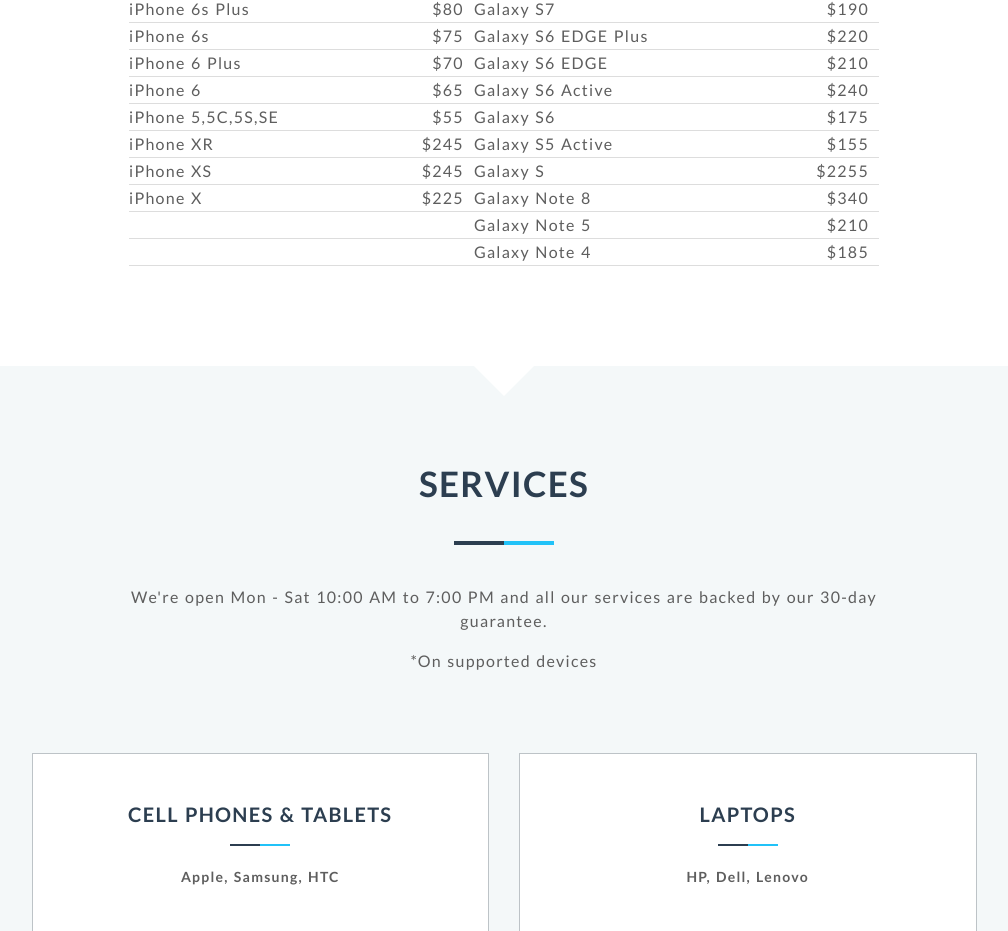
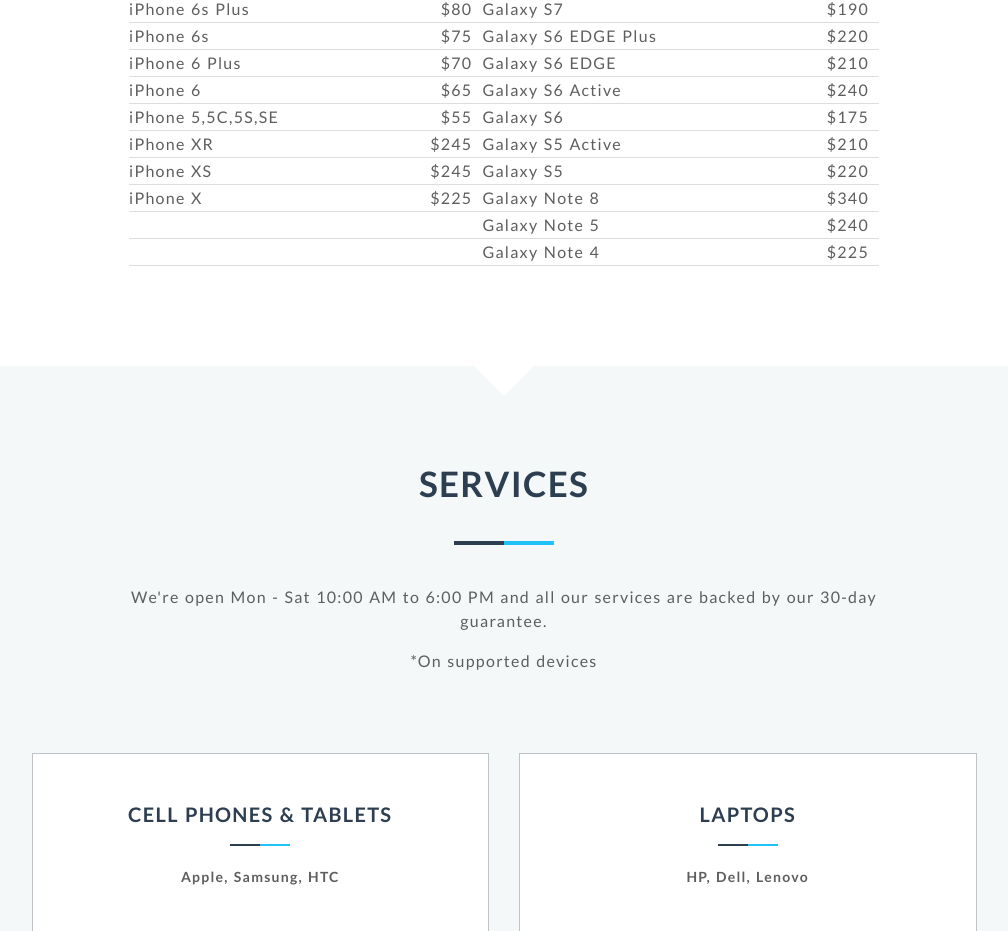
Before and after one commit to jdmr/mymdr, a Nuxt app: page / in a window 1280 px wide. Shown: the part 1997-2928 px from the top of the page, without its empty margins (136-1144 px from the left). Built offline with nearby package versions, Linux system fonts and the light colour scheme.

Commit message:
Update index.vue

```diff
--- a/pages/index.vue
+++ b/pages/index.vue
@@ -278,13 +278,13 @@
                   <td>iPhone XR</td>
                   <td class="price">$245</td>
                   <td>Galaxy S5 Active</td>
-                  <td class="price">$155</td>
+                  <td class="price">$210</td>
                 </tr>
                 <tr>
                   <td>iPhone XS</td>
                   <td class="price">$245</td>
-                  <td>Galaxy S</td>
-                  <td class="price">$2255</td>
+                  <td>Galaxy S5 </td>
+                  <td class="price">$220</td>
                 </tr>
                 <tr>
                   <td>iPhone X</td>
@@ -296,13 +296,13 @@
                   <td/>
                   <td class="price"/>
                   <td>Galaxy Note 5</td>
-                  <td class="price">$210</td>
+                  <td class="price">$240</td>
                 </tr>
                 <tr>
                   <td/>
                   <td class="price"/>
                   <td>Galaxy Note 4</td>
-                  <td class="price">$185</td>
+                  <td class="price">$225</td>
                 </tr>
               </tbody>
             </table>
@@ -329,7 +329,7 @@
 
           <!-- Section Content -->
           <div class="col-md-8 col-md-push-2 col-sm-12 section-content">
-            <p>We're open Mon - Sat 10:00 AM to 7:00 PM and all our services are backed by our 30-day guarantee.</p>
+            <p>We're open Mon - Sat 10:00 AM to 6:00 PM and all our services are backed by our 30-day guarantee.</p>
             <p><sup>*</sup>On supported devices</p>
           </div>
 
```
